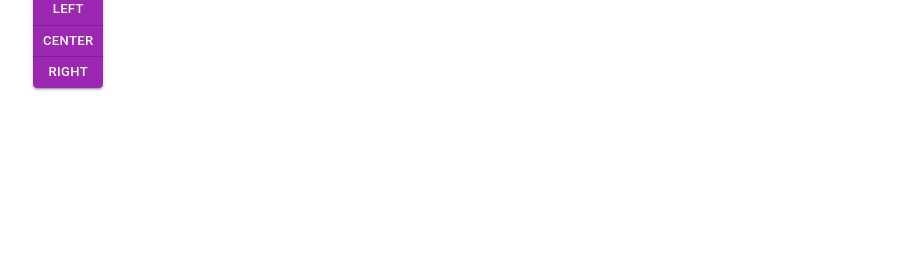
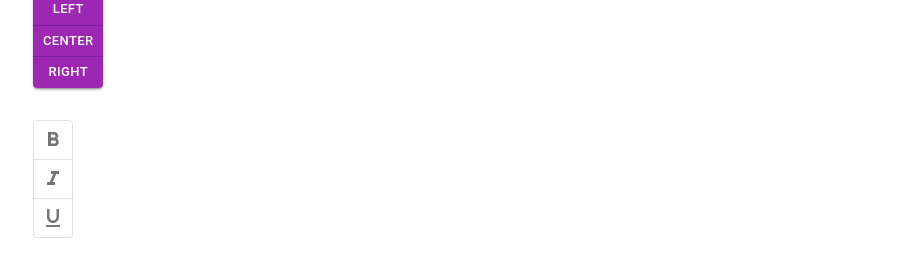
Before and after one commit to justicenyaga/react_mui_demo, a React (Create React App) app: page / in a window 1280 px wide. Shown: the part 350-626 px from the top of the page, without its empty margins (31-942 px from the left). Built offline with nearby package versions, Linux system fonts and the light colour scheme.

Commit message:
ToggleButtonGroup and ToggleButton

```diff
--- a/src/components/MuiButton.tsx
+++ b/src/components/MuiButton.tsx
@@ -1,13 +1,39 @@
-import { Stack, Button, IconButton, ButtonGroup } from "@mui/material";
+import {
+  Stack,
+  Button,
+  IconButton,
+  ButtonGroup,
+  ToggleButtonGroup,
+  ToggleButton,
+} from "@mui/material";
+
 import SendIcon from "@mui/icons-material/Send";
+import FormatBoldIcon from "@mui/icons-material/FormatBold";
+import FormatItalicIcon from "@mui/icons-material/FormatItalic";
+import FormatUnderlinedIcon from "@mui/icons-material/FormatUnderlined";
+
+import { useState } from "react";
 
 function MuiButton() {
+  //   const [formats, setFormats] = useState<string[]>([]); // for multiple selection
+  const [formats, setFormats] = useState<string | null>(null); // for exclusive selection
+
+  const handleFormatChange = (
+    _event: React.MouseEvent<HTMLElement>,
+    // updatedFormats: string[] // for multiple selection
+    updatedFormats: string | null // for exclusive selection
+  ) => {
+    setFormats(updatedFormats);
+  };
+
+  console.log("formats", formats);
+
   return (
     <Stack spacing={4}>
       <Stack spacing={2} direction="row">
         {/* text - grab less ui attention, eg. for card footer, confirm button, links */}
         <Button variant="text" href="https://google.com">
-          Text{" "}
+          Text
         </Button>
 
         {/* contained - grab more ui attention, eg. for primary actions e.g register or login buttons */}
@@ -88,6 +114,28 @@
           <Button>Right</Button>
         </ButtonGroup>
       </Stack>
+
+      <Stack direction="row">
+        <ToggleButtonGroup
+          aria-label="text formatting"
+          value={formats}
+          onChange={handleFormatChange}
+          size="small"
+          color="primary"
+          orientation="vertical"
+          exclusive // only one button can be selected at a time
+        >
+          <ToggleButton value="bold" aria-label="bold">
+            <FormatBoldIcon />
+          </ToggleButton>
+          <ToggleButton value="italic" aria-label="italic">
+            <FormatItalicIcon />
+          </ToggleButton>
+          <ToggleButton value="underlined" aria-label="underlined">
+            <FormatUnderlinedIcon />
+          </ToggleButton>
+        </ToggleButtonGroup>
+      </Stack>
     </Stack>
   );
 }
```
